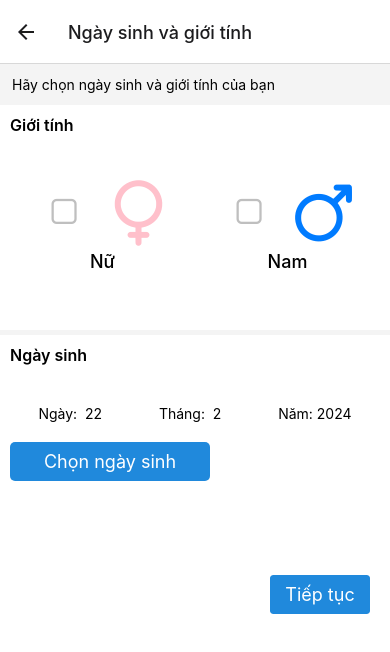
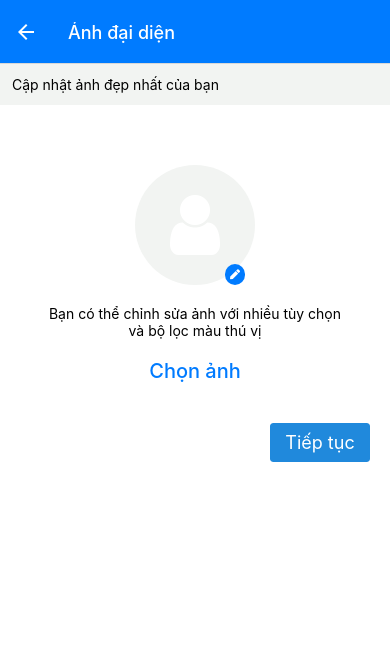
Before and after one commit to ChatBox-Project/fontend_zalo_mobile_v3, a React Native app: screen /BirthDayAndSexScreen in a window 390 px wide. Both pictures are taken after a click on the button "Tiếp tục". Shown: the top 652 px of the page. Built offline with nearby package versions, Linux system fonts and the light colour scheme.

Commit message:
update folder layout to screen

```diff
--- a/App.js
+++ b/App.js
@@ -1,24 +1,33 @@
 // import { StatusBar } from 'expo-status-bar';
 import { NavigationContainer } from '@react-navigation/native';
 import { createNativeStackNavigator } from '@react-navigation/native-stack';
-import HomeScreen from './layout/HomeScreen';
-import LoginScreen from './layout/LoginScreen';
-import SignInScreen from './layout/SignInScreen';
-import SignInScreen1 from './layout/SignInScreen1';
-import OTPScreen from './layout/OTPScreen';
-import BirthDayAndSexScreen from './layout/BirthDayAndSexScreen';
+import HomeScreen from './screen/HomeScreen';
+import LoginScreen from './screen/LoginScreen';
+import SignInScreen from './screen/SignInScreen';
+import SignInScreen1 from './screen/SignInScreen1';
+import OTPScreen from './screen/OTPScreen';
+import BirthDayAndSexScreen from './screen/BirthDayAndSexScreen';
+import AvatarScreen from './screen/AvatarScreen';
+import { BLUE, WHITE } from './screen/colors/Colors';
 
 const Stack = createNativeStackNavigator();
 
 export default function App() {
   return (
     <NavigationContainer>
-      <Stack.Navigator initialRouteName="Home">
+      <Stack.Navigator
+        initialRouteName="Home"
+        screenOptions={{
+          headerStyle: { backgroundColor: BLUE },
+          headerTitleStyle: { color: WHITE },
+          headerTintColor: WHITE
+        }}
+      >
         <Stack.Screen
           name="Home"
           component={HomeScreen}
           options={({ navigation, route }) => ({
-            headerShown: false
+            headerShown: false,
           })}
         />
         <Stack.Screen
@@ -56,6 +65,13 @@ export default function App() {
             headerTitle: "Ngày sinh và giới tính"
           })}
         />
+        <Stack.Screen
+          name="AvatarScreen"
+          component={AvatarScreen}
+          options={({ navigation, route }) => ({
+            headerTitle: "Ảnh đại diện"
+          })}
+        />
       </Stack.Navigator>
     </NavigationContainer>
   );
--- a/layout/LoginScreen.js
+++ /dev/null
@@ -1,39 +0,0 @@
-import React from 'react'
-import { Image, StyleSheet, Text, View } from 'react-native';
-import { Button, Input } from 'react-native-elements';
-
-function LoginScreen() {
-    return (
-        <View style={styles.container}>
-            <View style={{ width: "100%", padding: 12, backgroundColor: "rgba(244, 244, 244, 1)" }}>
-                <Text>Vui lòng nhập số điện thoại và mật khẩu để đăng nhập</Text>
-            </View>
-            <View style={{ width: "95%", marginTop: 15 }}>
-                <Input placeholder='Số điện thoại' inputStyle={{ fontSize: 16 }} />
-                <Input placeholder="Mật khẩu" secureTextEntry={true} inputStyle={{ fontSize: 16 }} />
-                <Button
-                    loading={false}
-                    title={'Đăng nhập'}
-                    containerStyle={{
-                        width: "100%",
-                    }}
-                    buttonStyle={{
-                        height: 40
-                    }}
-                />
-            </View>
-        </View>
-    )
-}
-
-const styles = StyleSheet.create({
-    container: {
-        flex: 1,
-        backgroundColor: '#fff',
-        flexDirection: 'column',
-        alignItems: 'center',
-        justifyContent: 'flex-start',
-    },
-});
-
-export default LoginScreen
--- a/package.json
+++ b/package.json
@@ -19,7 +19,8 @@
     "react-native-elements": "^3.4.3",
     "react-native-safe-area-context": "^4.9.0",
     "react-native-screens": "^3.29.0",
-    "react-native-vector-icons": "^10.0.3"
+    "react-native-vector-icons": "^10.0.3",
+    "expo-image-picker": "~14.7.1"
   },
   "devDependencies": {
     "@babel/core": "^7.20.0"
--- /dev/null
+++ b/screen/AvatarScreen.js
@@ -0,0 +1,112 @@
+import React, { useState } from 'react'
+import { Image, StyleSheet, Text, TouchableOpacity, View } from 'react-native';
+import { Button, CheckBox, Input } from 'react-native-elements';
+import Icon from 'react-native-vector-icons/FontAwesome';
+import Icon1 from 'react-native-vector-icons/FontAwesome5';
+import * as ImagePicker from 'expo-image-picker';
+import { BLUE, GRAY } from './colors/Colors';
+
+function AvatarScreen() {
+
+    const [image, setImage] = useState(null);
+
+    const pickImage = async () => {
+        let result = await ImagePicker.launchImageLibraryAsync({
+            mediaTypes: ImagePicker.MediaTypeOptions.All,
+            allowsEditing: true,
+            aspect: [4, 3],
+            quality: 1,
+        });
+
+        // console.log(result);
+
+        if (!result.canceled) {
+            setImage(result.assets[0].uri);
+        }
+    };
+
+
+
+    return (
+        <View style={styles.container}>
+
+            <View style={{ width: "100%", padding: 12, backgroundColor: GRAY }}>
+                <Text>Cập nhật ảnh đẹp nhất của bạn</Text>
+            </View>
+            {
+                image === null
+                    ?
+                    (
+                        <View style={{
+                            // borderWidth: 1,
+                            marginTop: 60,
+                            width: 120,
+                            height: 120,
+                            borderRadius: 60,
+                            marginBottom: 20,
+                            display: 'flex',
+                            justifyContent: 'center',
+                            alignItems: 'center',
+                            borderColor: "gray",
+                            backgroundColor: GRAY,
+                            position: 'relative',
+                        }}>
+                            <Icon name='user' size={70} color={"white"} />
+                            <TouchableOpacity
+                                onPress={pickImage}
+                                style={{
+                                    backgroundColor: BLUE,
+                                    position: 'absolute',
+                                    borderRadius: 10,
+                                    padding: 5,
+                                    bottom: 0,
+                                    right: 10
+                                }}>
+                                <Icon1 name='pen' size={10} color={"white"} />
+                            </TouchableOpacity>
+                        </View>
+                    )
+                    :
+                    <Image source={{ uri: image }}
+                        style={{
+                            width: 120,
+                            height: 120,
+                            borderRadius: 60,
+                            marginBottom: 20,
+                            marginTop: 60,
+                        }}
+                    />
+            }
+
+            <Text>Bạn có thể chỉnh sửa ảnh với nhiều tùy chọn</Text>
+            <Text>và bộ lọc màu thú vị</Text>
+
+            <TouchableOpacity style={{ marginTop: 20, marginBottom: 30 }} onPress={pickImage}>
+                <Text style={{ fontSize: 20, color: BLUE, fontWeight: '500' }}>Chọn ảnh</Text>
+            </TouchableOpacity>
+
+            <View style={{ alignSelf: 'flex-end' }}>
+                <Button
+                    title={'Tiếp tục'}
+                    containerStyle={{
+                        width: 100,
+                        marginHorizontal: 20,
+                        marginVertical: 10,
+                    }}
+                />
+            </View>
+        </View>
+    )
+}
+
+const styles = StyleSheet.create({
+    container: {
+        flex: 1,
+        backgroundColor: '#fff',
+        flexDirection: 'column',
+        alignItems: 'center',
+        justifyContent: 'flex-start',
+    },
+});
+
+export default AvatarScreen
--- a/layout/BirthDayAndSexScreen.js
+++ b/screen/BirthDayAndSexScreen.js
@@ -3,8 +3,9 @@ import { FlatList, StyleSheet, Text, View } from 'react-native';
 import { Button, CheckBox, Input } from 'react-native-elements';
 import Icon from 'react-native-vector-icons/Ionicons';
 import DateTimePicker from "@react-native-community/datetimepicker";
+import { BLUE, GRAY } from './colors/Colors';
 
-function BirthDayAndSexScreen() {
+function BirthDayAndSexScreen({ navigation }) {
 
     const [sex, setSex] = useState(-1)
     const [date, setDate] = useState(new Date());
@@ -24,34 +25,37 @@ function BirthDayAndSexScreen() {
 
     return (
         <View style={styles.container}>
-            <View style={{ width: "100%", padding: 12, backgroundColor: "rgba(244, 244, 244, 1)" }}>
+            <View style={{ width: "100%", padding: 12, backgroundColor: GRAY }}>
                 <Text>Hãy chọn ngày sinh và giới tính của bạn</Text>
             </View>
-            <View style={{ width: "100%", padding: 10, borderBottomWidth: 5, borderBottomColor: "rgba(244, 244, 244, 1)", height: 230 }}>
+            <View style={{ width: "100%", padding: 10, borderBottomWidth: 5, borderBottomColor: "rgba(244, 244, 244, 1)", height: 200 }}>
                 <Text style={{ fontWeight: '600', fontSize: 16 }}>Giới tính</Text>
                 <View style={{ display: 'flex', flexDirection: 'row', justifyContent: 'space-around', alignItems: 'center', marginTop: 40 }}>
                     <View style={{ display: 'flex', justifyContent: 'center', alignItems: 'center' }}>
                         <View style={{ display: 'flex', flexDirection: 'row', justifyContent: 'center', alignItems: 'center' }}>
-                            <CheckBox checked={sex === 0 ? true : false} size={32} onPress={() => { setSex(0) }} />
-                            <Icon name='female' color={"pink"} size={70} onPress={() => { setSex(0) }} />
+                            <CheckBox checked={sex === 0 ? true : false} size={24} onPress={() => { setSex(0) }} />
+                            <Icon name='female' color={"pink"} size={60} onPress={() => { setSex(0) }} />
                         </View>
                         <Text style={{ fontWeight: '500', fontSize: 18 }}>Nữ</Text>
                     </View>
                     <View style={{ display: 'flex', justifyContent: 'center', alignItems: 'center' }}>
                         <View style={{ display: 'flex', flexDirection: 'row', justifyContent: 'center', alignItems: 'center' }}>
-                            <CheckBox checked={sex === 1 ? true : false} size={32} onPress={() => { setSex(1) }} />
-                            <Icon name='male' color={"#007bff"} size={70} onPress={() => { setSex(1) }} />
+                            <CheckBox checked={sex === 1 ? true : false} size={24} onPress={() => { setSex(1) }} />
+                            <Icon name='male' color={BLUE} size={60} onPress={() => { setSex(1) }} />
                         </View>
                         <Text style={{ fontWeight: '500', fontSize: 18 }}>Nam</Text>
                     </View>
                 </View>
             </View>
-            <View style={{ width: "100%", padding: 10, height: 230 }}>
+            <View style={{ width: "100%", padding: 10, height: 200 }}>
                 <Text style={{ fontWeight: '600', fontSize: 16 }}>Ngày sinh</Text>
                 <View style={{ display: 'flex', flexDirection: 'row', justifyContent: 'space-around', alignItems: 'center', marginTop: 40 }}>
-                    <Text>{`Ngày:  ${date.getDate()}`}</Text>
-                    <Text>{`Tháng:  ${date.getMonth() + 1}`}</Text>
-                    <Text>{`Năm: ${date.getFullYear()}`}</Text>
+                    <Text style={{ fontWeight: 'bold' }}>Ngày: </Text>
+                    <Text>{date.getDate()}</Text>
+                    <Text style={{ fontWeight: 'bold' }}>Tháng: </Text>
+                    <Text>{date.getMonth() + 1}</Text>
+                    <Text style={{ fontWeight: 'bold' }}>Năm: </Text>
+                    <Text>{date.getFullYear()}</Text>
                 </View>
                 <Button
                     title="Chọn ngày sinh"
@@ -84,6 +88,7 @@ function BirthDayAndSexScreen() {
                         marginHorizontal: 20,
                         marginVertical: 10,
                     }}
+                    onPress={() => { navigation.push("AvatarScreen") }}
                 />
             </View>
         </View>
--- a/layout/HomeScreen.js
+++ b/screen/HomeScreen.js
@@ -2,6 +2,7 @@ import React from 'react'
 import ZaloImage from "../images/zalo_icon.png"
 import { Image, StyleSheet, View } from 'react-native'
 import { Button } from 'react-native-elements'
+import { BLUE, GRAY } from './colors/Colors'
 
 function HomeScreen({ navigation }) {
 
@@ -15,7 +16,7 @@ function HomeScreen({ navigation }) {
                 <Button
                     title="Đăng nhập"
                     buttonStyle={{
-                        backgroundColor: 'rgba(78, 116, 289, 1)',
+                        backgroundColor: BLUE,
                         borderWidth: 2,
                         borderColor: 'white',
                         borderRadius: 30,
@@ -32,7 +33,7 @@ function HomeScreen({ navigation }) {
                 <Button
                     title="Tạo tài khoản mới"
                     buttonStyle={{
-                        backgroundColor: 'rgba(244, 244, 244, 1)',
+                        backgroundColor: GRAY,
                         borderWidth: 2,
                         borderColor: 'white',
                         borderRadius: 30,
--- /dev/null
+++ b/screen/LoginScreen.js
@@ -0,0 +1,44 @@
+import React from 'react'
+import { Image, StyleSheet, Text, TouchableOpacity, View } from 'react-native';
+import { Button, Input } from 'react-native-elements';
+import { BLUE, GRAY } from './colors/Colors';
+
+function LoginScreen() {
+    return (
+        <View style={styles.container}>
+            <View style={{ width: "100%", padding: 12, backgroundColor: GRAY }}>
+                <Text>Vui lòng nhập số điện thoại và mật khẩu để đăng nhập</Text>
+            </View>
+            <View style={{ width: 370, marginTop: 15 }}>
+                <Input placeholder='Số điện thoại' inputStyle={{ fontSize: 16 }} />
+                <Input placeholder="Mật khẩu" secureTextEntry={true} inputStyle={{ fontSize: 16, marginTop: -15 }} />
+                <TouchableOpacity>
+                    <Text style={{ marginLeft: 10, color: BLUE, fontWeight: '500', marginTop: -10 }}>Lấy lại mật khẩu</Text>
+                </TouchableOpacity>
+            </View>
+            <Button
+                loading={false}
+                title={'Đăng nhập'}
+                containerStyle={{
+                    width: 360,
+                }}
+                buttonStyle={{
+                    height: 40,
+                    marginTop: 20
+                }}
+            />
+        </View>
+    )
+}
+
+const styles = StyleSheet.create({
+    container: {
+        flex: 1,
+        backgroundColor: '#fff',
+        flexDirection: 'column',
+        alignItems: 'center',
+        justifyContent: 'flex-start',
+    },
+});
+
+export default LoginScreen
--- a/layout/SignInScreen.js
+++ b/screen/SignInScreen.js
@@ -1,6 +1,7 @@
 import React from 'react'
 import { FlatList, StyleSheet, Text, View } from 'react-native';
 import { Button, Input } from 'react-native-elements';
+import { BLUE } from './colors/Colors';
 
 function SignInScreen({ navigation }) {
 
@@ -10,7 +11,7 @@ function SignInScreen({ navigation }) {
                 <Text style={{ fontSize: 16, fontWeight: '500' }}>Tên Zalo</Text>
                 <Input placeholder='Gồm 2-40 ký tự' inputStyle={{ fontSize: 16 }} />
                 <Text>Lưu ý khi đặt tên</Text>
-                <Text style={{ marginTop: 5, marginBottom: 5 }}>-  Không vi phạm <Text style={{ color: "#007bff" }}>Quy định đặt tên trên Zalo</Text></Text>
+                <Text style={{ marginTop: 5, marginBottom: 5 }}>-  Không vi phạm <Text style={{ color: BLUE }}>Quy định đặt tên trên Zalo</Text></Text>
                 <Text>-  Nên sử dụng tên thật để giúp bạn bè dễ nhận ra bạn</Text>
             </View>
             <View style={{ alignSelf: 'flex-end' }}>
--- /dev/null
+++ b/screen/colors/Colors.js
@@ -0,0 +1,5 @@
+const BLUE = "#007bff"
+const WHITE = "#ffffff"
+const GRAY = "#F2F4F2"
+
+export { BLUE, WHITE, GRAY }
```
Also changed, not shown: screen/OTPScreen.js (renamed from layout/OTPScreen.js, +21 -8 lines), screen/SignInScreen1.js (renamed from layout/SignInScreen1.js, +4 -3 lines), 1 other file (tests, documents, lock files or other folders).
